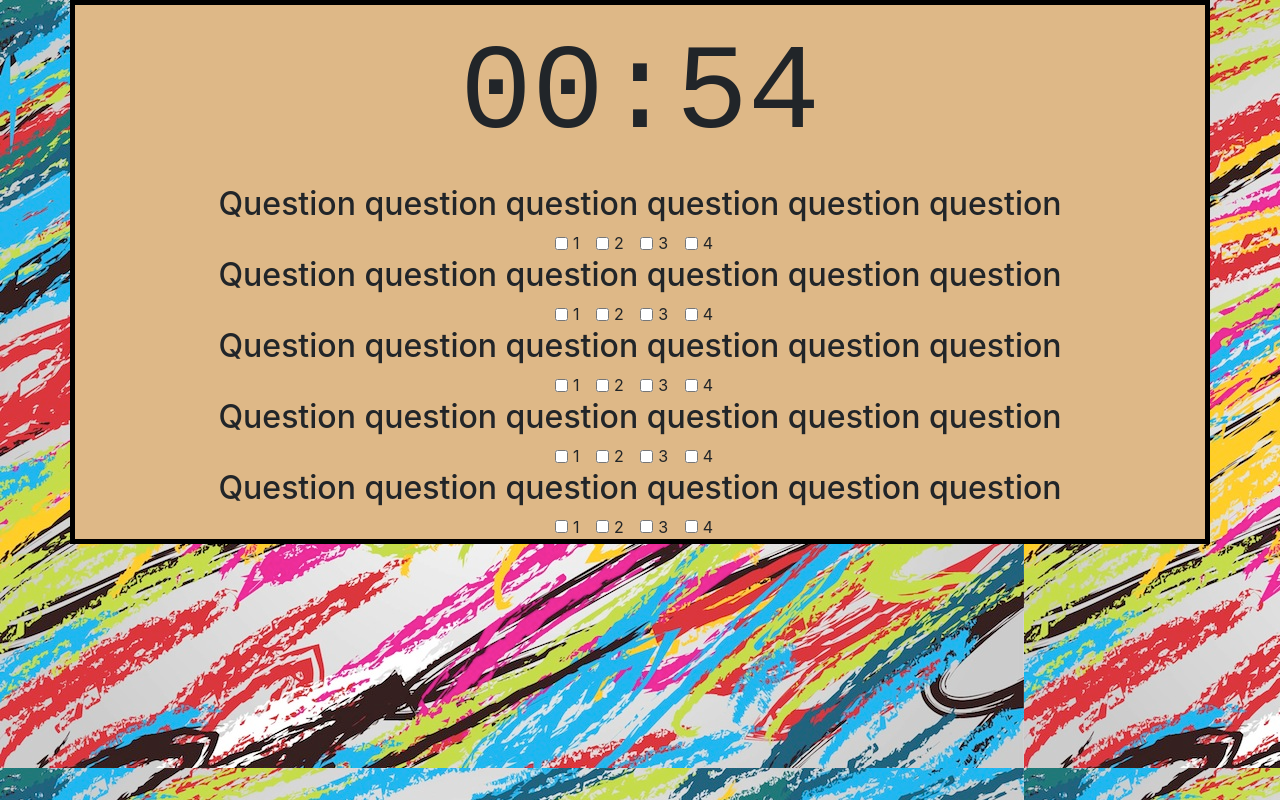
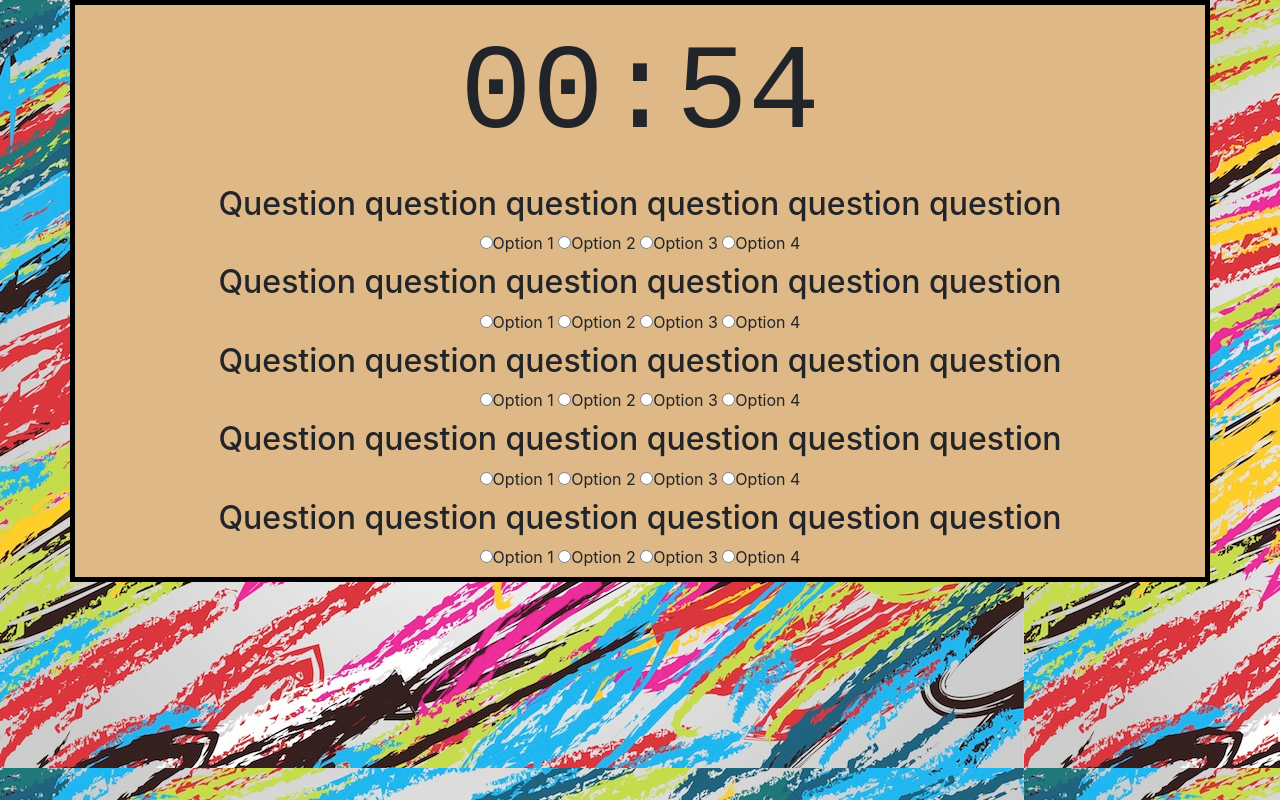
Before and after one commit to wwhite12/TriviaGame, a plain HTML site: page index.html in a window 1280 px wide. Drawn offline with nearby package versions, Linux system fonts and the light colour scheme.

Commit message:
radio buttons now function properly

```diff
--- a/index.html
+++ b/index.html
@@ -19,106 +19,106 @@
      <div class="row">
         <div class="col">
             <h2>Question question question question question question</h2>
-                <div class="form-check form-check-inline">
-                        <input class="form-check-input" type="checkbox" id="inlineCheckbox1" value="option1">
-                        <label class="form-check-label" for="inlineCheckbox1">1</label>
-                      </div>
-                      <div class="form-check form-check-inline">
-                        <input class="form-check-input" type="checkbox" id="inlineCheckbox2" value="option2">
-                        <label class="form-check-label" for="inlineCheckbox2">2</label>
-                      </div>
-                      <div class="form-check form-check-inline">
-                        <input class="form-check-input" type="checkbox" id="inlineCheckbox3" value="option3">
-                        <label class="form-check-label" for="inlineCheckbox3">3</label>
-                      </div>
-                      <div class="form-check form-check-inline">
-                            <input class="form-check-input" type="checkbox" id="inlineCheckbox4" value="option4">
-                            <label class="form-check-label" for="inlineCheckbox4">4</label>
-                        </div>
+          <div class = "btn-group" data-toggle = "buttons">
+                <form>
+                        <label class="radio-inline">
+                          <input type="radio" name="optradio">Option 1
+                        </label>
+                        <label class="radio-inline">
+                          <input type="radio" name="optradio">Option 2
+                        </label>
+                        <label class="radio-inline">
+                          <input type="radio" name="optradio">Option 3
+                        </label>
+                        <label class="radio-inline">
+                            <input type="radio" name="optradio">Option 4
+                        </label>
+                      </form>
+            </div>
         </div>
      </div>
      <div class="row">
             <div class="col">
                 <h2>Question question question question question question</h2>
-                    <div class="form-check form-check-inline">
-                            <input class="form-check-input" type="checkbox" id="inlineCheckbox1" value="option1">
-                            <label class="form-check-label" for="inlineCheckbox1">1</label>
-                          </div>
-                          <div class="form-check form-check-inline">
-                            <input class="form-check-input" type="checkbox" id="inlineCheckbox2" value="option2">
-                            <label class="form-check-label" for="inlineCheckbox2">2</label>
-                          </div>
-                          <div class="form-check form-check-inline">
-                            <input class="form-check-input" type="checkbox" id="inlineCheckbox3" value="option3">
-                            <label class="form-check-label" for="inlineCheckbox3">3</label>
-                          </div>
-                          <div class="form-check form-check-inline">
-                                <input class="form-check-input" type="checkbox" id="inlineCheckbox4" value="option4">
-                                <label class="form-check-label" for="inlineCheckbox4">4</label>
-                            </div>
+                <div class = "btn-group" data-toggle = "buttons">
+                        <form>
+                                <label class="radio-inline">
+                                  <input type="radio" name="optradio">Option 1
+                                </label>
+                                <label class="radio-inline">
+                                  <input type="radio" name="optradio">Option 2
+                                </label>
+                                <label class="radio-inline">
+                                  <input type="radio" name="optradio">Option 3
+                                </label>
+                                <label class="radio-inline">
+                                    <input type="radio" name="optradio">Option 4
+                                </label>
+                              </form>
+                    </div>
             </div>
          </div>
          <div class="row">
                 <div class="col">
                     <h2>Question question question question question question</h2>
-                        <div class="form-check form-check-inline">
-                                <input class="form-check-input" type="checkbox" id="inlineCheckbox1" value="option1">
-                                <label class="form-check-label" for="inlineCheckbox1">1</label>
-                              </div>
-                              <div class="form-check form-check-inline">
-                                <input class="form-check-input" type="checkbox" id="inlineCheckbox2" value="option2">
-                                <label class="form-check-label" for="inlineCheckbox2">2</label>
-                              </div>
-                              <div class="form-check form-check-inline">
-                                <input class="form-check-input" type="checkbox" id="inlineCheckbox3" value="option3">
-                                <label class="form-check-label" for="inlineCheckbox3">3</label>
-                              </div>
-                              <div class="form-check form-check-inline">
-                                    <input class="form-check-input" type="checkbox" id="inlineCheckbox4" value="option4">
-                                    <label class="form-check-label" for="inlineCheckbox4">4</label>
-                                </div>
+                    <div class = "btn-group" data-toggle = "buttons">
+                            <form>
+                                    <label class="radio-inline">
+                                      <input type="radio" name="optradio">Option 1
+                                    </label>
+                                    <label class="radio-inline">
+                                      <input type="radio" name="optradio">Option 2
+                                    </label>
+                                    <label class="radio-inline">
+                                      <input type="radio" name="optradio">Option 3
+                                    </label>
+                                    <label class="radio-inline">
+                                        <input type="radio" name="optradio">Option 4
+                                    </label>
+                                  </form>
+                        </div>
                 </div>
              </div>
              <div class="row">
                     <div class="col">
                         <h2>Question question question question question question</h2>
-                            <div class="form-check form-check-inline">
-                                    <input class="form-check-input" type="checkbox" id="inlineCheckbox1" value="option1">
-                                    <label class="form-check-label" for="inlineCheckbox1">1</label>
-                                  </div>
-                                  <div class="form-check form-check-inline">
-                                    <input class="form-check-input" type="checkbox" id="inlineCheckbox2" value="option2">
-                                    <label class="form-check-label" for="inlineCheckbox2">2</label>
-                                  </div>
-                                  <div class="form-check form-check-inline">
-                                    <input class="form-check-input" type="checkbox" id="inlineCheckbox3" value="option3">
-                                    <label class="form-check-label" for="inlineCheckbox3">3</label>
-                                  </div>
-                                  <div class="form-check form-check-inline">
-                                        <input class="form-check-input" type="checkbox" id="inlineCheckbox4" value="option4">
-                                        <label class="form-check-label" for="inlineCheckbox4">4</label>
-                                    </div>
+                        <div class = "btn-group" data-toggle = "buttons">
+                                <form>
+                                        <label class="radio-inline">
+                                          <input type="radio" name="optradio">Option 1
+                                        </label>
+                                        <label class="radio-inline">
+                                          <input type="radio" name="optradio">Option 2
+                                        </label>
+                                        <label class="radio-inline">
+                                          <input type="radio" name="optradio">Option 3
+                                        </label>
+                                        <label class="radio-inline">
+                                            <input type="radio" name="optradio">Option 4
+                                        </label>
+                                      </form>
+                            </div>
                     </div>
                  </div>
                  <div class="row">
                         <div class="col">
                             <h2>Question question question question question question</h2>
-                                <div class="form-check form-check-inline">
-                                        <input class="form-check-input" type="checkbox" id="inlineCheckbox1" value="option1">
-                                        <label class="form-check-label" for="inlineCheckbox1">1</label>
-                                      </div>
-                                      <div class="form-check form-check-inline">
-                                        <input class="form-check-input" type="checkbox" id="inlineCheckbox2" value="option2">
-                                        <label class="form-check-label" for="inlineCheckbox2">2</label>
-                                      </div>
-                                      <div class="form-check form-check-inline">
-                                        <input class="form-check-input" type="checkbox" id="inlineCheckbox3" value="option3">
-                                        <label class="form-check-label" for="inlineCheckbox3">3</label>
-                                      </div>
-                                      <div class="form-check form-check-inline">
-                                            <input class="form-check-input" type="checkbox" id="inlineCheckbox4" value="option4">
-                                            <label class="form-check-label" for="inlineCheckbox4">4</label>
-                                        </div>
+                            <div class = "btn-group" data-toggle = "buttons">
+                                    <form>
+                                            <label class="radio-inline">
+                                              <input type="radio" name="optradio">Option 1
+                                            </label>
+                                            <label class="radio-inline">
+                                              <input type="radio" name="optradio">Option 2
+                                            </label>
+                                            <label class="radio-inline">
+                                              <input type="radio" name="optradio">Option 3
+                                            </label>
+                                            <label class="radio-inline">
+                                                <input type="radio" name="optradio">Option 4
+                                            </label>
+                                          </form>
+                                </div>
                         </div>
                      </div>
  </div>
@@ -126,6 +126,8 @@
 <script>
 var time = 60;
 var timerRunning = false;
+let rightAnswer = 0;
+let wrongAnswer = 0;
 
 window.onload = timer();
 window.onload = startTimer();
@@ -141,6 +143,7 @@ function startTimer(){
 
 function stopTimer(){
     alert("Time's Up!");
+    clearInterval(intervalID);
     timerRunning = false;
 }
 
@@ -169,6 +172,8 @@ function timeConverter(t){
   return minutes + ":" + seconds;
 }
 
+
+
 </script>
 
 </body>
```
